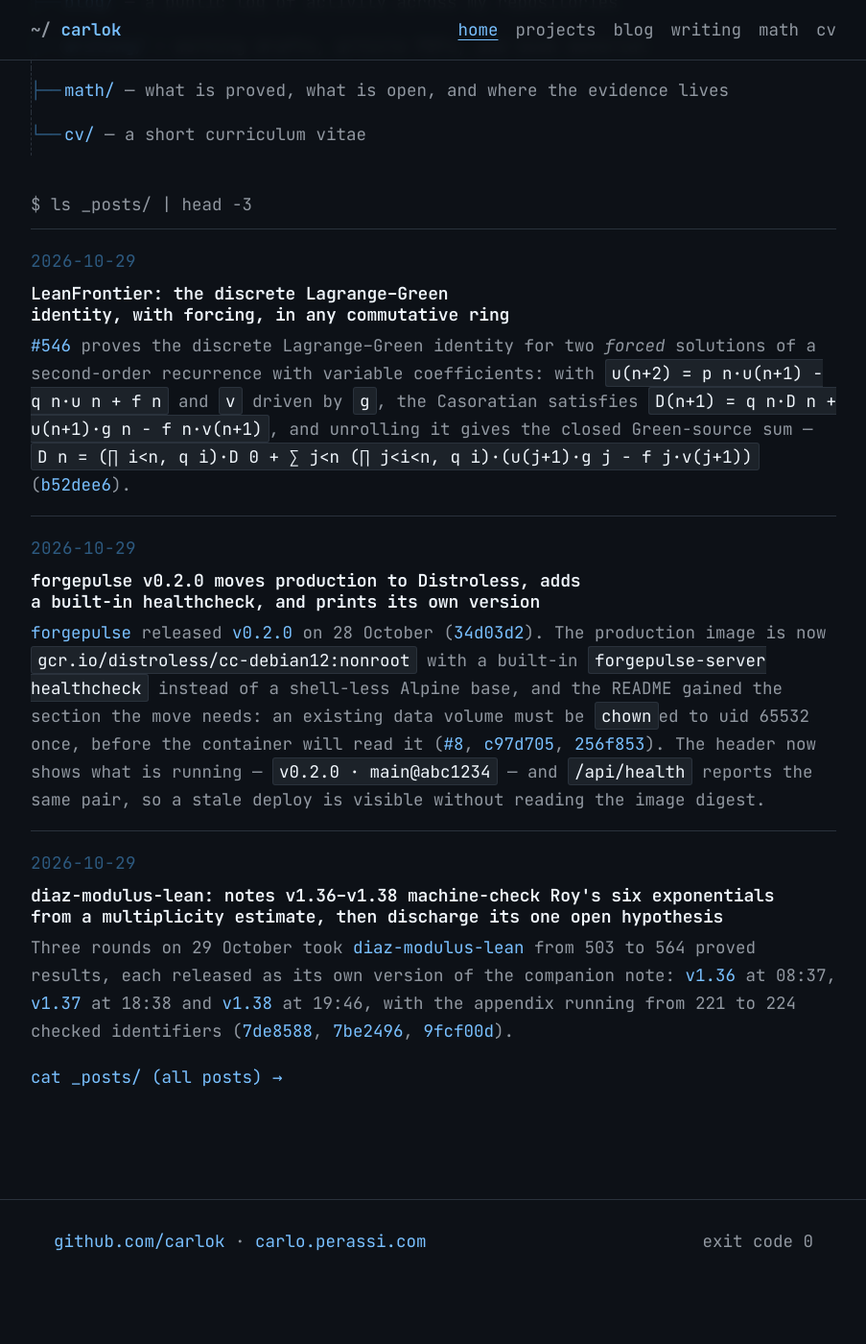
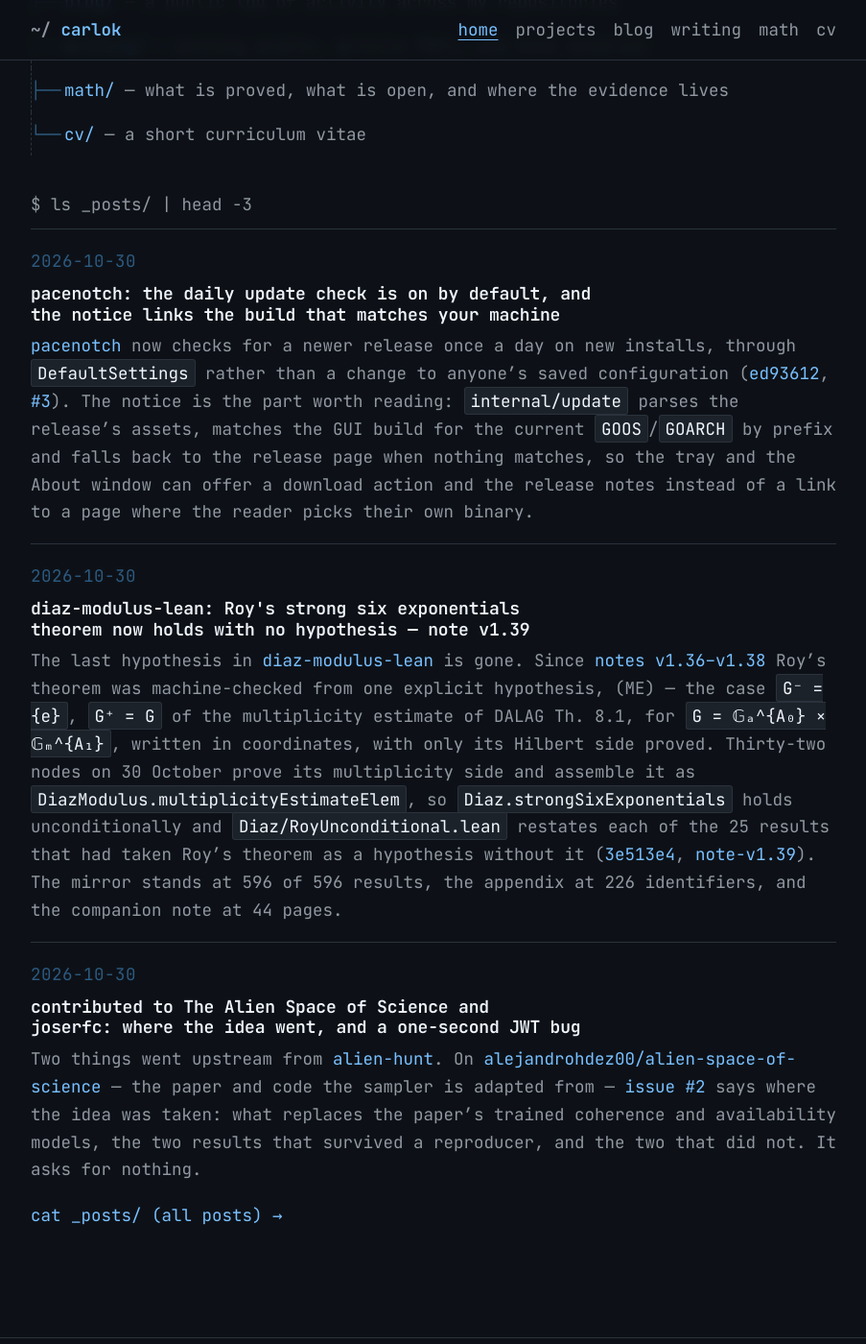
Before and after one commit to carlok/carlok.github.io, a Jekyll site: the page built from index.md, in a window 1280 px wide and 1400 px high, scrolled down 763 px. Shown: the whole window at 96% size, without its empty margins (188-1091 px from the left). Built offline with Jekyll 4.4.1, drawn with Linux system fonts in a browser that asks for light colours; before the commit the page ends 2126 px from its top, so only the background shows below that.

Commit message:
posts: alien-hunt public and its two upstream contributions, diaz note v1.39 unconditionally Roy, LeanFrontier field note 28, pacenotch daily update check

```diff
--- /dev/null
+++ b/_posts/2026-10-30-alien-hunt-public.md
@@ -0,0 +1,11 @@
+---
+title: "alien-hunt is public: sampling the defects a plain review of a repository does not report"
+date: 2026-10-30
+tags: [tool, security, research]
+---
+
+[alien-hunt](https://github.com/carlok/alien-hunt) went public on 30 October: a Python research prototype, MIT, that looks for defects a plain review of a repository does not already produce and then checks whether a reproducer can actually observe them. It is the cheap version of the sampler in [The Alien Space of Science](https://arxiv.org/abs/2603.01092) ([code](https://github.com/alejandrohdez00/alien-space-of-science), MIT), with a model's 1–5 coherence rating standing in for the paper's trained models: `score = (1 − β)·z(coherence) + β·z(unavailability)`, where unavailability is one minus the maximum cosine similarity to the claims three plain reviews and any local scanners had already made.
+
+Candidates are built from atoms of the library itself rather than its tests, docs or examples — a source and a sink or invariant in the same file, else the same top-level folder — joined by up to three of 62 mechanisms, plus one drawn at random so the pool keeps unlikely pairs; only candidates rated at least `min_coherence` (3 by default) are hunted, the top 20 are kept at β = 0.7, and the ranking at β = 0.4 is stored beside it. A claim counts only when its reproducer imports the repository, calls the named function and exits 0 — a script that reads source text does not — and confirmation runs in Podman with `--network none`, the checkout mounted read-only, capabilities dropped and a pids and a memory limit, installing only wheels uploaded on or before the pinned commit and building nothing from source.
+
+Nine runs on 30 October over three libraries logged about 10.7 USD at list prices ([9e693c6](https://github.com/carlok/alien-hunt/commit/9e693c6), [#8](https://github.com/carlok/alien-hunt/pull/8)). On PyJWT 2.3.0 the plain reviews never reported GHSA-ffqj-6fqr-9h24 — an ssh-ed25519 public key accepted as an HMAC secret — and a directed hunt confirmed it in run 4, with the honest caveat in the README that the CVE is public and the model may have recognised it; asciitree drew no candidate above the coherence floor, which is what added the fallback to the best candidates rated 2; joserfc yielded a boundary bug in `validate_exp` that went upstream. Two of the day's faults became features rather than results: sinks where a function's own input sets the work or the memory arrived as two denial-of-service mechanisms ([06cfa2b](https://github.com/carlok/alien-hunt/commit/06cfa2b)), and the container's own CPython now decides which wheels to fetch ([63634fd](https://github.com/carlok/alien-hunt/commit/63634fd)).
--- /dev/null
+++ b/_posts/2026-10-30-alien-hunt-upstream-alien-space-joserfc.md
@@ -0,0 +1,9 @@
+---
+title: "contributed to The Alien Space of Science and joserfc: where the idea went, and a one-second JWT bug"
+date: 2026-10-30
+tags: [contribution, security]
+---
+
+Two things went upstream from [alien-hunt](/blog/2026/10/30/alien-hunt-public/). On [alejandrohdez00/alien-space-of-science](https://github.com/alejandrohdez00/alien-space-of-science) — the paper and code the sampler is adapted from — [issue #2](https://github.com/alejandrohdez00/alien-space-of-science/issues/2) says where the idea was taken: what replaces the paper's trained coherence and availability models, the two results that survived a reproducer, and the two that did not. It asks for nothing.
+
+On [authlib/joserfc](https://github.com/authlib/joserfc), [pull #109](https://github.com/authlib/joserfc/pull/109) turns `<` into `<=` in `JWTClaimsRegistry.validate_exp`. RFC 7519 §4.1.4 defines `exp` as the time "on or after which the JWT MUST NOT be accepted", but the check raised only when `exp < now - leeway`, so a token was still accepted during the second in which `exp == now`, and for a leeway window one second longer than the caller asked for. `nbf` and `iat` already follow the RFC; the new test checks both edges with and without a leeway, fails on `main` and passes with the fix, and the 297-test suite, `ruff check`, `ruff format --check` and `mypy` are clean. The effect is at most one extra second of validity, so it went in as a plain pull request rather than through the Security tab.
--- /dev/null
+++ b/_posts/2026-10-30-diaz-modulus-lean-note-v1-39-unconditional.md
@@ -0,0 +1,11 @@
+---
+title: "diaz-modulus-lean: Roy's strong six exponentials theorem now holds with no hypothesis — note v1.39"
+date: 2026-10-30
+tags: [lean4, math, research]
+---
+
+The last hypothesis in [diaz-modulus-lean](https://github.com/carlok/diaz-modulus-lean) is gone. Since [notes v1.36–v1.38](/blog/2026/10/29/diaz-modulus-lean-notes-1-36-1-38-multiplicity-estimate/) Roy's theorem was machine-checked from one explicit hypothesis, (ME) — the case `G⁻ = {e}`, `G⁺ = G` of the multiplicity estimate of DALAG Th. 8.1, for `G = 𝔾ₐ^{A₀} × 𝔾ₘ^{A₁}`, written in coordinates, with only its Hilbert side proved. Thirty-two nodes on 30 October prove its multiplicity side and assemble it as `DiazModulus.multiplicityEstimateElem`, so `Diaz.strongSixExponentials` holds unconditionally and `Diaz/RoyUnconditional.lean` restates each of the 25 results that had taken Roy's theorem as a hypothesis without it ([3e513e4](https://github.com/carlok/diaz-modulus-lean/commit/3e513e4), [note-v1.39](https://github.com/carlok/diaz-modulus-lean/releases/tag/note-v1.39)). The mirror stands at 596 of 596 results, the appendix at 226 identifiers, and the companion note at 44 pages.
+
+The proof is DALAG §8.4 at finite level, and it is elementary throughout: zero sets and heights on the torus, characters of its subgroups, its invariant derivations, the tangent duals of Lemmas 8.14–8.16 with Wüstholz's argument, and the descent of §8.4.1 to an obstruction subgroup — while for `G⁻ = {e}` the estimate is a case of Philippon 1986, Th. 2.1. What is *not* proved is stated in the release rather than implied: DALAG Th. 8.1 in general, only the case Roy's theorem uses, and the note's own framing is that these are classical results and this a routine formalisation of their known proofs.
+
+Downstream, that changes what the library says: every result machine-checked with Roy's theorem as a hypothesis now holds formally without it, among them all of §2 of Diaz 2007 and the case of Waldschmidt's question in Section 2, and the passages that called (ME) or Roy's theorem unproved now say what is proved. The [prove2me-logs](https://github.com/carlok/prove2me-logs) board carries the same round from the research side ([a9118de](https://github.com/carlok/prove2me-logs/commit/a9118de)).
--- /dev/null
+++ b/_posts/2026-10-30-pacenotch-daily-update-check.md
@@ -0,0 +1,9 @@
+---
+title: "pacenotch: the daily update check is on by default, and the notice links the build that matches your machine"
+date: 2026-10-30
+tags: [tool, security]
+---
+
+[pacenotch](https://github.com/carlok/pacenotch) now checks for a newer release once a day on new installs, through `DefaultSettings` rather than a change to anyone's saved configuration ([ed93612](https://github.com/carlok/pacenotch/commit/ed93612), [#3](https://github.com/carlok/pacenotch/pull/3)). The notice is the part worth reading: `internal/update` parses the release's assets, matches the GUI build for the current `GOOS`/`GOARCH` by prefix and falls back to the release page when nothing matches, so the tray and the About window can offer a download action and the release notes instead of a link to a page where the reader picks their own binary.
+
+The same day's second pull request takes the `go` directive in `go.mod` from `1.27` to `1.27.3` for the standard library's security fixes ([47616a3](https://github.com/carlok/pacenotch/commit/47616a3), [#2](https://github.com/carlok/pacenotch/pull/2)). Both changes come with tests — the asset-matching and the settings default are covered in `internal/update/update_test.go` and `internal/gui/ui_fyne_test.go`.
--- a/projects.md
+++ b/projects.md
@@ -71,6 +71,7 @@
 
 ## Agents, automation, and review workflows
 
+- [alien-hunt](https://github.com/carlok/alien-hunt) — samples the defects a plain LLM review of a repository does not report, adapting The Alien Space of Science to code: candidates from the library's own sources, sinks and invariants, ranked by a model's coherence rating and by embedding distance from what the reviews already said, confirmed only when a reproducer imports the library, calls the function and exits 0 inside a sandbox.
 - [caciarabot](https://github.com/carlok/caciarabot) — Italian-first, self-hosted reactive Telegram group bot.
 - [roundstorm](https://github.com/carlok/roundstorm) — local-first app where persistent, heterogeneous AI researchers deliberate for a set number of rounds on a hard question; macOS, Linux and Windows.
 - [slop-audit](https://github.com/carlok/slop-audit) — local multi-tool harness for AI-slop and formulaic prose: writing linters, descriptive stats and separate local AI-authorship signals, with no hosted detectors.
```
Also changed, not shown: _posts/2026-10-29-leanfrontier-field-note-28-model-change.md (added, +9 -0 lines).
